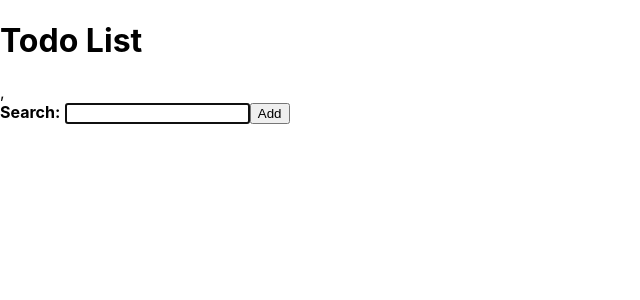
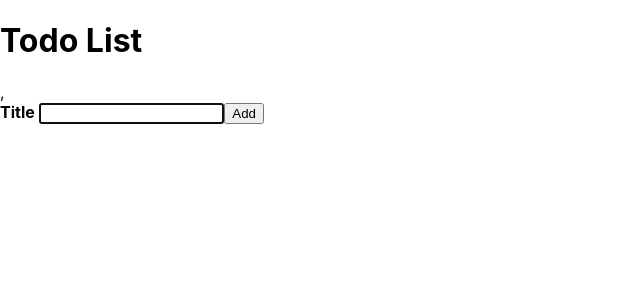
Before and after one commit to bahajack/ctd-react-canary, a React (Create React App) app: page / in a window 1280 px wide. Shown: the top 300 px of the page, without its empty margins (0-640 px from the left). Built offline with nearby package versions, Linux system fonts and the light colour scheme.

Commit message:
lesson 6 completed second commit

```diff
--- a/src/AddTodoForm.js
+++ b/src/AddTodoForm.js
@@ -12,10 +12,7 @@ const AddTodoForm = ({onAddTodo}) => {
   const handleAddTodo = (event) => {
     event.preventDefault();
 
-
-  //  console.log(todoTitle);
-
-    onAddTodo({
+      onAddTodo({
       id: Date.now(),
       title: todoTitle,
     })
@@ -27,14 +24,10 @@ const AddTodoForm = ({onAddTodo}) => {
 
     <form onSubmit={handleAddTodo}>
     <InputWithLabel
-
-      id="search"
-      //value={todoTitle}
       todoTitle={todoTitle}
       handleTitleChange={handleTitleChange}
-      //onInputChange={handleTitleChange}
     >
-    <strong>Search:</strong>
+    <strong>Title</strong>
 
     </InputWithLabel>
     <button type="submit">Add</button>
--- a/src/App.js
+++ b/src/App.js
@@ -1,7 +1,7 @@
 import {React, useState, useEffect} from 'react';
 import TodoList from './TodoList.js';
 import AddTodoForm from './AddTodoForm.js';
-//import InputWithLabel from './InputWithLabel.js';
+
 
 const useSemiPersistentState = () => {
   const [todoList,setTodoList] = useState(JSON.parse(localStorage.getItem('savedTodoList')) || []);
```
Also changed, not shown: src/InputWithLabel.js (+1 -12 lines).
